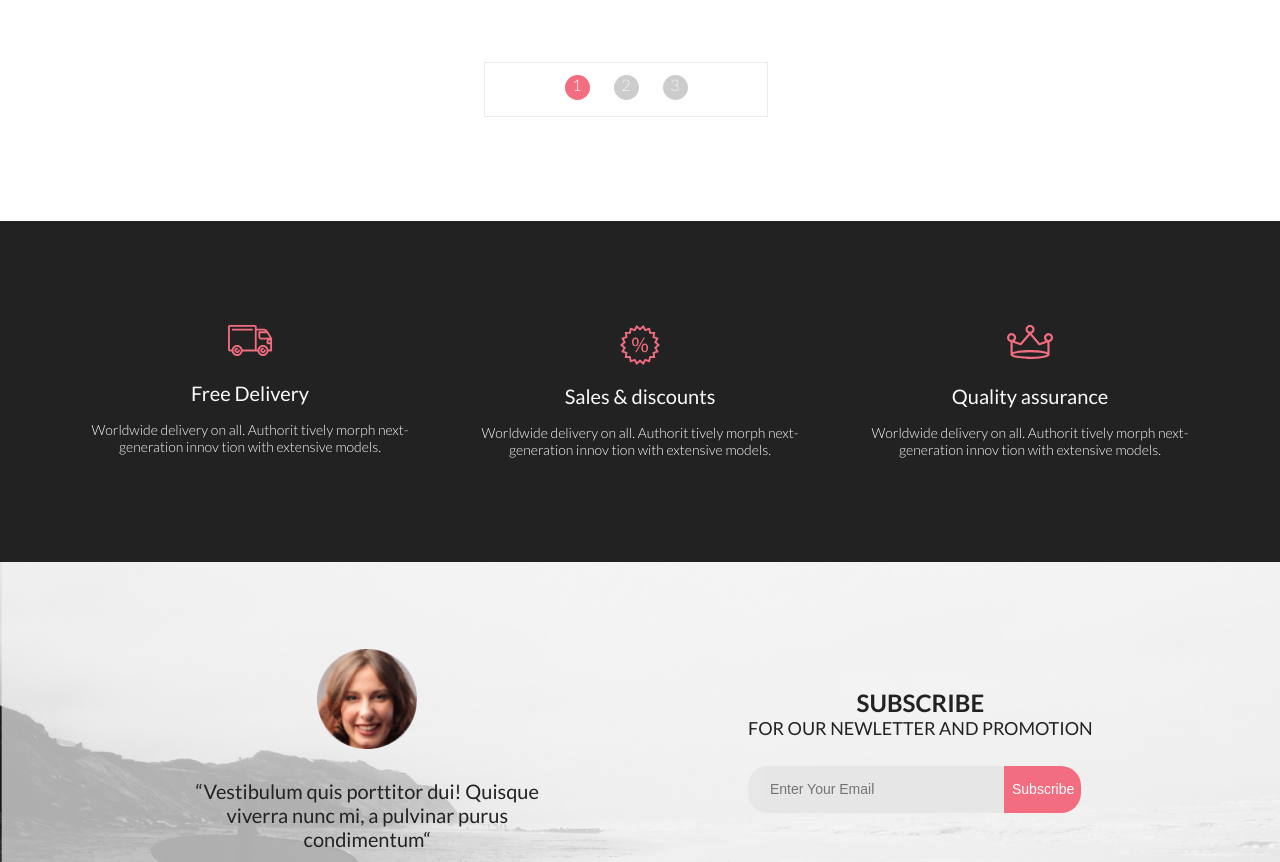
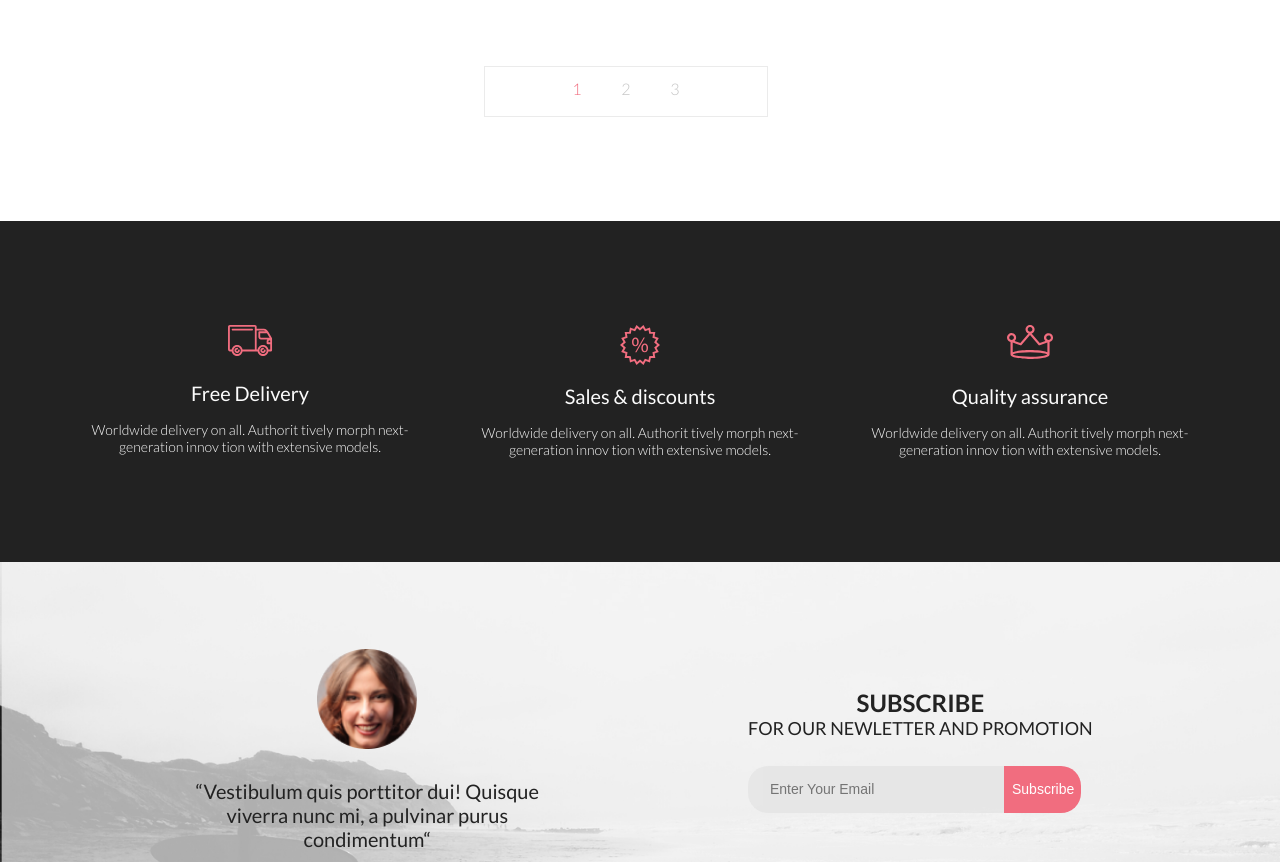
Before and after one commit to Natalia-Orlova/OnlineStore, a plain HTML site: page catalog.html in a window 1280 px wide. Shown: the part 2183-3045 px from the top of the page. Drawn offline with nearby package versions, Linux system fonts and the light colour scheme.

Commit message:
updated catalog pagination

```diff
--- a/style.scss
+++ b/style.scss
@@ -874,24 +874,24 @@ a {
          justify-content: center;
          gap: 16px;
          align-items: center;
-         padding-top: 12px;
-         padding-bottom: 16px;
+         padding: 12px;
          border: 1px solid #EBEBEB;
        }
 
        .swiper-pagination-bullet {
          width: 25px;
          height: 25px;
-         color: #c4c4c4;
+         color: #C4C4C4;
+         opacity: 100;
          font-size: 16px;
          font-style: normal;
          font-weight: 300;
          line-height: normal;
+         background: none !important;
        }
 
        .swiper-pagination-bullet-active {
-         color: #fff;
-         background: $colorSelectSite !important;
+         color: $colorSelectSite;
        }
 
        .swiper-button-next {
```
Also changed, not shown: style.css, 1 other file.
